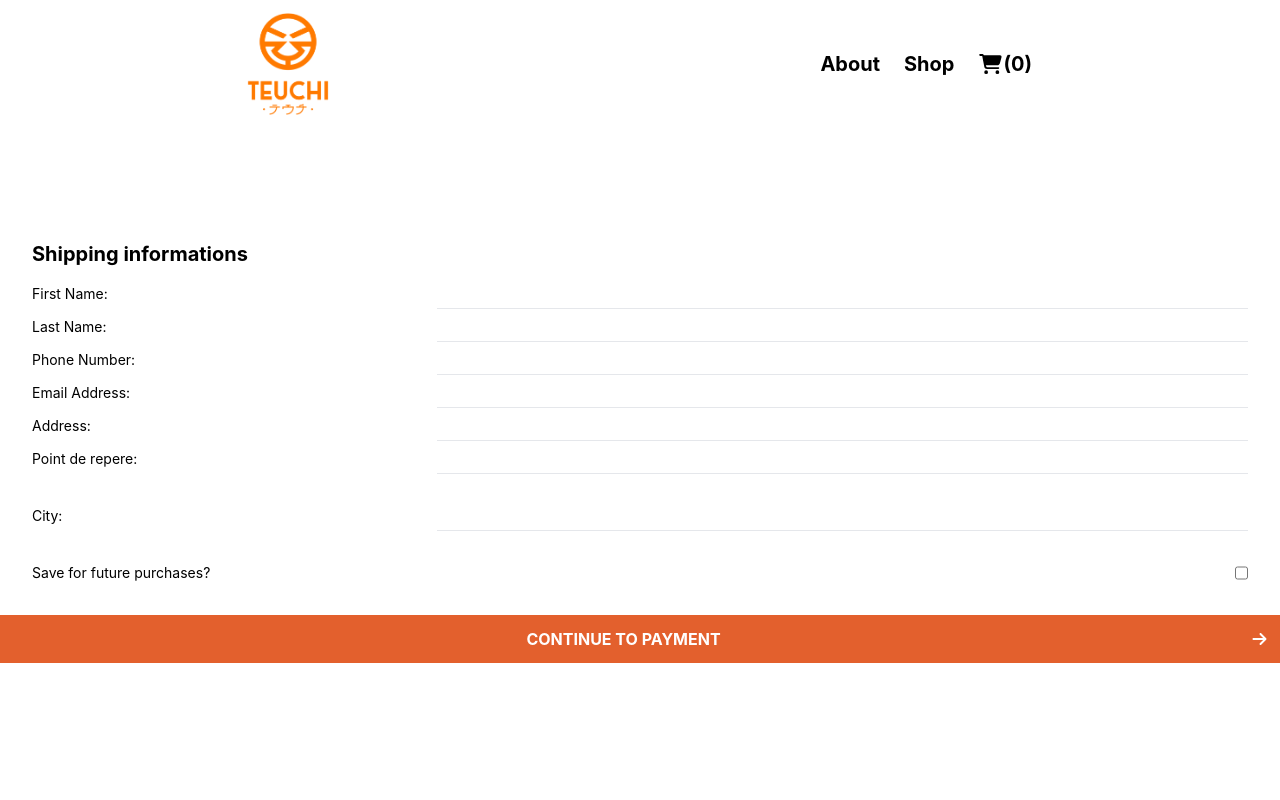
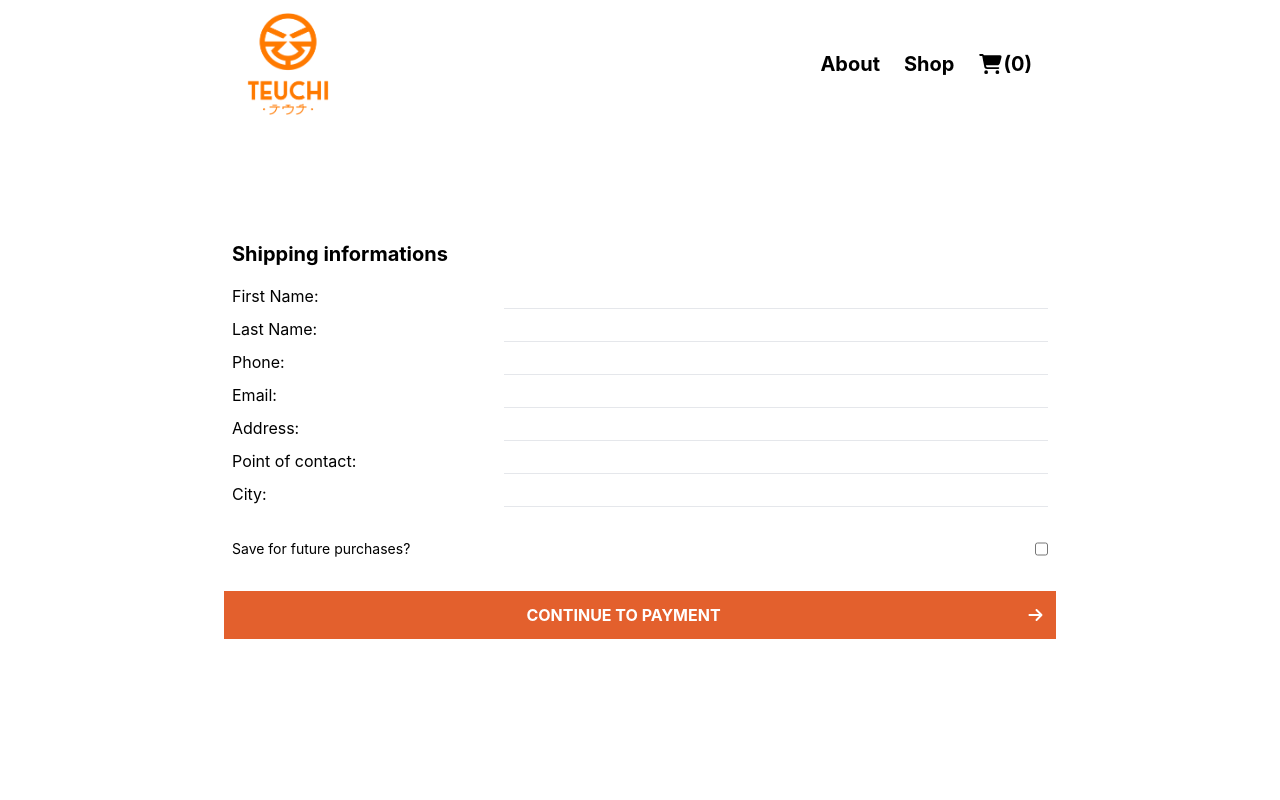
Before and after one commit to marcSitze/chaudchaud, a Next.js app: page /checkout in a window 1280 px wide. Shown: the top 800 px of the page. Built offline with nearby package versions, Linux system fonts and the light colour scheme.

Commit message:
reponsive styles

```diff
--- /dev/null
+++ b/pages/checkout/Responsive.module.css
@@ -0,0 +1,52 @@
+/* Large Devices (Desktops & Laptops) */
+
+@media (min-width: 1200px) and (max-width: 1299px) {
+}
+
+/* Medium Devices (Landscape Tablets & Medium Desktops) */
+
+@media (min-width: 992px) and (max-width: 1199px) {
+  /* .wrapper {
+    margin-top: -8rem;
+  } */
+}
+
+/* Small Devices (Portrait Tablets & Small Desktops) */
+
+@media (min-width: 768px) and (max-width: 991px) {
+  .wrapper {
+    margin-top: -8rem;
+  }
+  .container {
+    margin-left: 3rem;
+    margin-right: 3rem;
+  }
+  .btn {
+    font-size: 1rem;
+  }
+}
+
+/* Extra Small Devices (Landscape Phones & Portrait Tablets) */
+
+@media (max-width: 767px) {
+  .container {
+    margin-left: 0;
+    margin-right: 0;
+  }
+}
+
+/* Extra Small Devices (Portrait Phones & Smaller Devices) */
+
+@media (max-width: 480px) {
+  .wrapper {
+    margin-top: -8rem;
+  }
+  .col {
+    width: 100%;
+  }
+}
+
+/* Extra Small Devices (Portrait Phones & Smaller Devices) */
+
+@media (max-width: 320px) {
+}
--- /dev/null
+++ b/pages/checkout/Styles.module.css
@@ -0,0 +1,4 @@
+.container {
+  margin-left: 14rem;
+  margin-right: 14rem;
+}
--- a/pages/checkout/index.tsx
+++ b/pages/checkout/index.tsx
@@ -2,40 +2,42 @@ import React from "react";
 import { useRouter } from "next/router";
 import { FontAwesomeIcon } from "@fortawesome/react-fontawesome";
 import { faArrowRight } from "@fortawesome/free-solid-svg-icons";
+import styles from './Styles.module.css'
+import rStyles from './Responsive.module.css'
 
 const Checkout = () => {
   const router = useRouter()
   return (
-    <div>
-      <h2 className="px-8 mb-4 text-xl font-bold">Shipping informations</h2>
-      <form className="px-8 mb-8">
+    <div className={`${styles.container} ${rStyles.container}`}>
+      <h2 className="px-2 mb-4 text-xl font-bold">Shipping informations</h2>
+      <form className="px-2 mb-8">
         <div className="flex my-2">
-          <label className="text-sm w-1/3">First Name: </label>
-          <input className="flex-1 border-b" type="text" />
+          <label className="text-sm w-1/3 sm:text-base">First Name: </label>
+          <input className="flex-1 border-b sm:text-base" type="text" />
         </div>
         <div className="flex my-2">
-          <label className="text-sm w-1/3">Last Name: </label>
-          <input className="flex-1 border-b" type="text" />
+          <label className="text-sm w-1/3 sm:text-base">Last Name: </label>
+          <input className="flex-1 border-b sm:text-base" type="text" />
         </div>
         <div className="flex my-2">
-          <label className="text-sm w-1/3">Phone Number: </label>
-          <input className="flex-1 border-b" type="text" />
+          <label className="text-sm w-1/3 sm:text-base">Phone: </label>
+          <input className="flex-1 border-b sm:text-base" type="text" />
         </div>
         <div className="flex my-2">
-          <label className="text-sm w-1/3">Email Address: </label>
-          <input className="flex-1 border-b" type="text" />
+          <label className="text-sm w-1/3 sm:text-base">Email: </label>
+          <input className="flex-1 border-b sm:text-base" type="text" />
         </div>
         <div className="flex my-2">
-          <label className="text-sm w-1/3">Address: </label>
-          <input className="flex-1 border-b" type="text" />
+          <label className="text-sm w-1/3 sm:text-base">Address: </label>
+          <input className="flex-1 border-b sm:text-base" type="text" />
+        </div>
+        <div className="flex my-2">
+          <label className="text-sm w-1/3 sm:text-base">Point of contact: </label>
+          <input className="flex-1 border-b sm:text-base" type="text" />
         </div>
         <div className="flex mt-2 mb-8">
-          <label className="text-sm w-1/3">Point de repere: </label>
-          <input className="flex-1 border-b" type="text" />
-        </div>
-        <div className="flex mt-2 mb-8">
-          <label className="text-sm w-1/3">City: </label>
-          <input className="flex-1 border-b" type="text" />
+          <label className="text-sm w-1/3 sm:text-base">City: </label>
+          <input className="flex-1 border-b sm:text-base" type="text" />
         </div>
         <div className="flex justify-between">
           <p className="text-sm">Save for future purchases?</p>
```
